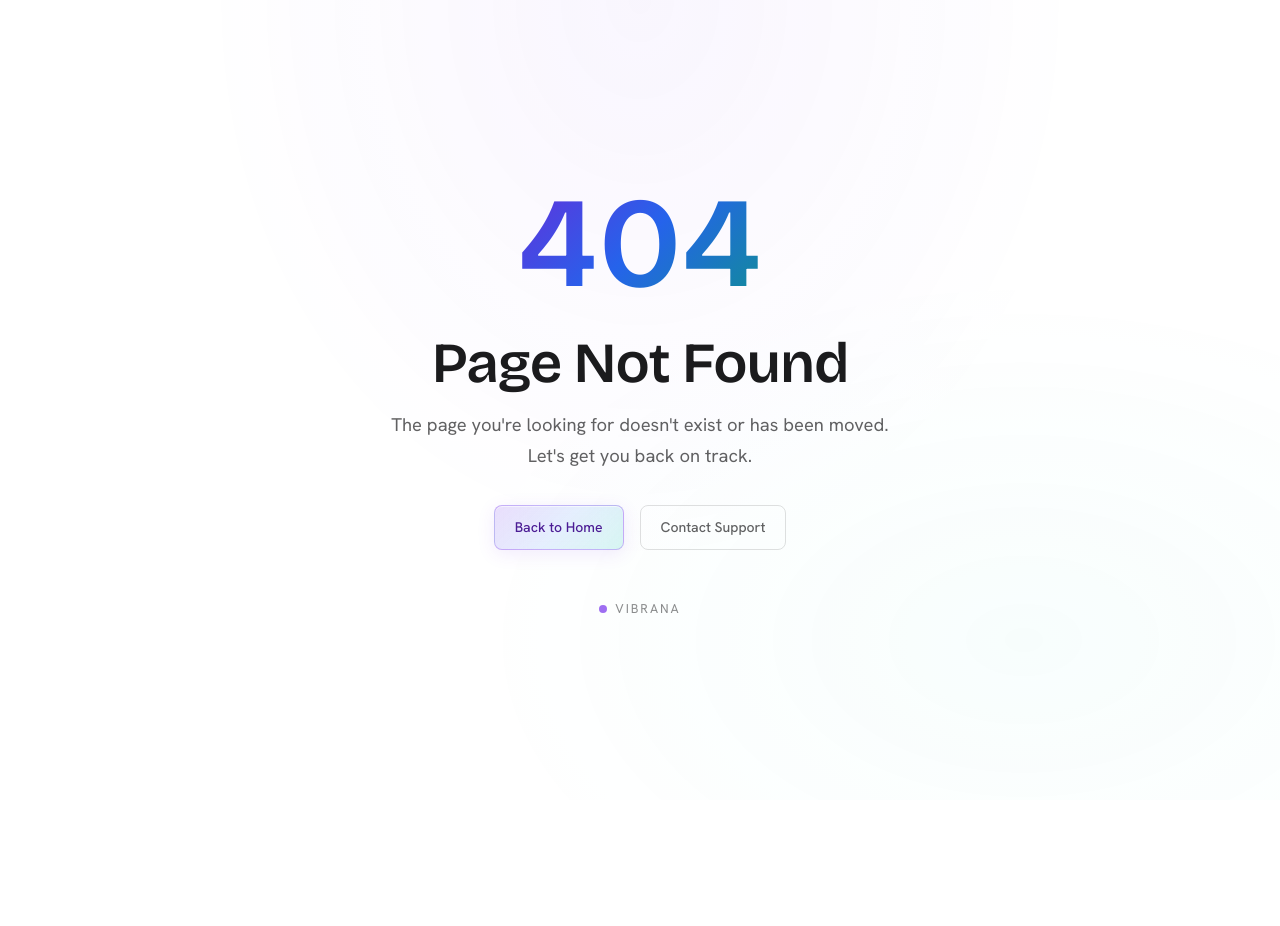
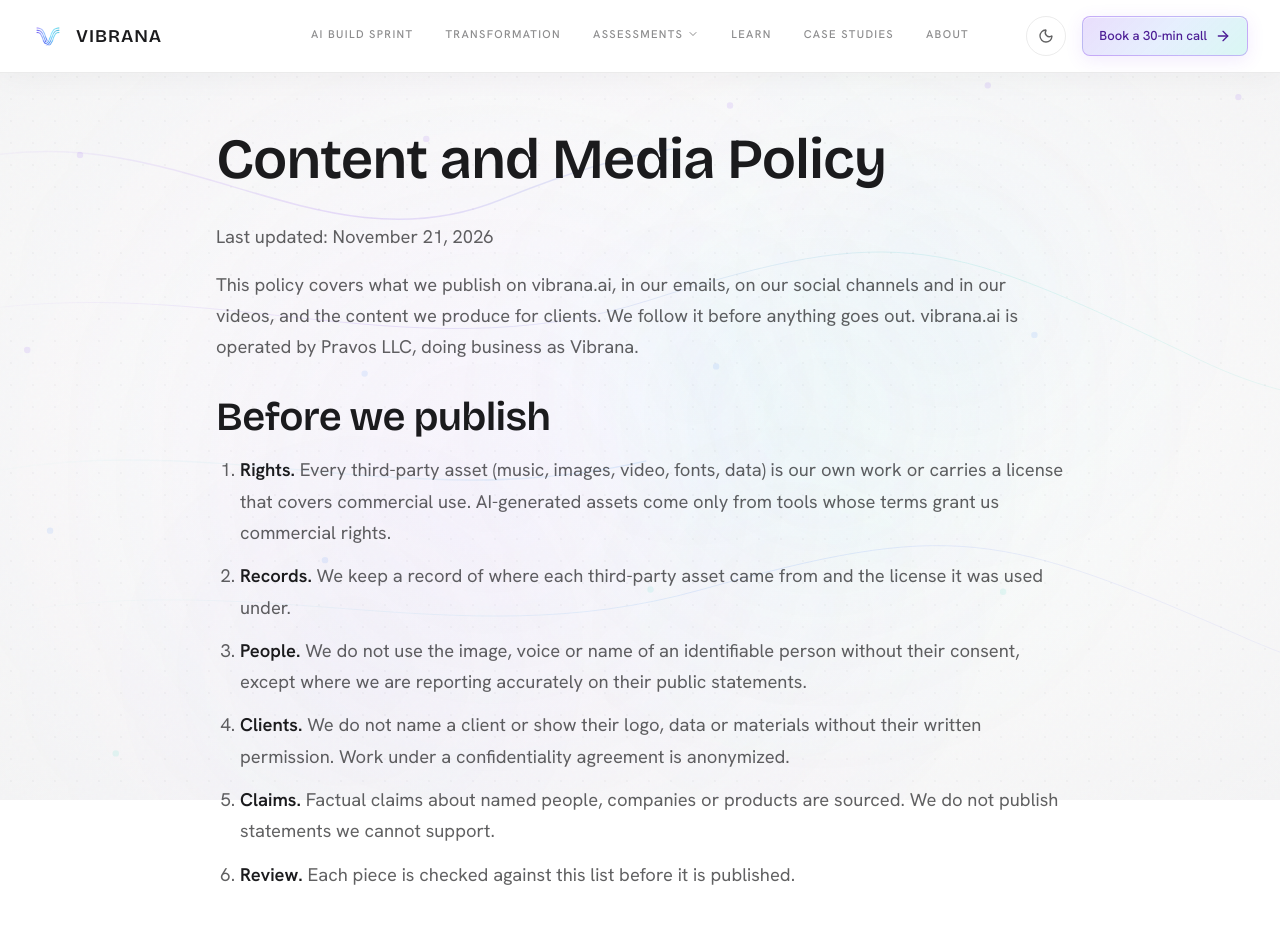
Before and after one commit to Pravos-LLC/vibrana.ai, a Next.js app: page /content-policy in a window 1280 px wide. Before the commit this address had no page. Shown: the top 926 px of the page. Before the commit the page ends 800 px from the top, so only its background shows below. Built offline with nearby package versions, Linux system fonts and the light colour scheme.

Commit message:
feat(legal): content and media policy page, linked from the footer and sitemap (#54)

```diff
--- /dev/null
+++ b/app/content-policy/page.tsx
@@ -0,0 +1,10 @@
+import ContentPolicyPage from '@/src/views/ContentPolicyPage';
+
+export const metadata = {
+  alternates: { canonical: '/content-policy' },
+  title: 'Content and Media Policy | Vibrana',
+};
+
+export default function Page() {
+  return <ContentPolicyPage />;
+}
--- a/app/sitemap.ts
+++ b/app/sitemap.ts
@@ -19,6 +19,7 @@ export default function sitemap(): MetadataRoute.Sitemap {
     '/contact',
     '/immersive',
     '/swag',
+    '/content-policy',
   ];
 
   // No lastModified on static routes: stamping every URL with the build time on
--- /dev/null
+++ b/src/content-policy-content.ts
@@ -0,0 +1,38 @@
+// Content and media policy copy. Copy is data: ContentPolicyPage.tsx renders these strings.
+
+export const CONTENT_POLICY = {
+  title: 'Content and Media Policy',
+  lastUpdated: 'Last updated: November 21, 2026',
+  intro:
+    'This policy covers what we publish on vibrana.ai, in our emails, on our social channels and in our videos, and the content we produce for clients. We follow it before anything goes out.',
+  checklistHeading: 'Before we publish',
+  checklist: [
+    {
+      title: 'Rights',
+      body: 'Every third-party asset (music, images, video, fonts, data) is our own work or carries a license that covers commercial use. AI-generated assets come only from tools whose terms grant us commercial rights.',
+    },
+    {
+      title: 'Records',
+      body: 'We keep a record of where each third-party asset came from and the license it was used under.',
+    },
+    {
+      title: 'People',
+      body: 'We do not use the image, voice or name of an identifiable person without their consent, except where we are reporting accurately on their public statements.',
+    },
+    {
+      title: 'Clients',
+      body: 'We do not name a client or show their logo, data or materials without their written permission. Work under a confidentiality agreement is anonymized.',
+    },
+    {
+      title: 'Claims',
+      body: 'Factual claims about named people, companies or products are sourced. We do not publish statements we cannot support.',
+    },
+    {
+      title: 'Review',
+      body: 'Each piece is checked against this list before it is published.',
+    },
+  ],
+  takedownHeading: 'Complaints and takedown',
+  takedown:
+    'If you believe something we published is inaccurate, defamatory or infringes your rights, email hello@vibrana.ai with a link to the content and the reason. We acknowledge within two business days. Where the complaint is credible, we remove or disable the content within one business day while we review it, then correct, restore or permanently remove it and tell you the outcome.',
+} as const
--- a/src/sections/Footer.tsx
+++ b/src/sections/Footer.tsx
@@ -105,6 +105,7 @@ export function Footer() {
             <Link href="/swag" className={metaLinkClass}>Swag</Link>
             <Link href="/privacy" className={metaLinkClass}>Privacy</Link>
             <Link href="/terms" className={metaLinkClass}>Terms</Link>
+            <Link href="/content-policy" className={metaLinkClass}>Content policy</Link>
           </div>
         </div>
       </div>
--- /dev/null
+++ b/src/views/ContentPolicyPage.tsx
@@ -0,0 +1,42 @@
+'use client';
+
+/**
+ * Content and Media Policy page — Prism Light (strict DS). Copy lives in content-policy-content.ts.
+ */
+
+import React from 'react';
+import { EnterprisePageShell } from '../components/enterprise/EnterprisePageShell';
+import { CONTENT_POLICY } from '../content-policy-content';
+import { LEGAL_ENTITY } from '../legal-entity-content';
+
+export default function ContentPolicyPage() {
+  return (
+    <EnterprisePageShell>
+      <section className="mx-auto max-w-4xl px-6 pb-24 pt-32">
+        <h1 className="mb-8 text-4xl font-semibold text-ink">{CONTENT_POLICY.title}</h1>
+        <div className="max-w-none text-ink-secondary">
+          <p className="mb-4 text-sm">{CONTENT_POLICY.lastUpdated}</p>
+          <p className="mb-8">
+            {CONTENT_POLICY.intro} vibrana.ai is operated by {LEGAL_ENTITY.nameWithDba}.
+          </p>
+
+          <section className="mb-8">
+            <h2 className="mb-4 text-2xl font-semibold text-ink">{CONTENT_POLICY.checklistHeading}</h2>
+            <ol className="mb-4 list-decimal space-y-3 pl-6">
+              {CONTENT_POLICY.checklist.map((item) => (
+                <li key={item.title}>
+                  <span className="font-semibold text-ink">{item.title}.</span> {item.body}
+                </li>
+              ))}
+            </ol>
+          </section>
+
+          <section className="mb-8">
+            <h2 className="mb-4 text-2xl font-semibold text-ink">{CONTENT_POLICY.takedownHeading}</h2>
+            <p className="mb-4">{CONTENT_POLICY.takedown}</p>
+          </section>
+        </div>
+      </section>
+    </EnterprisePageShell>
+  );
+}
```
Also changed, not shown: 1 other file (tests, documents, lock files or other folders).
